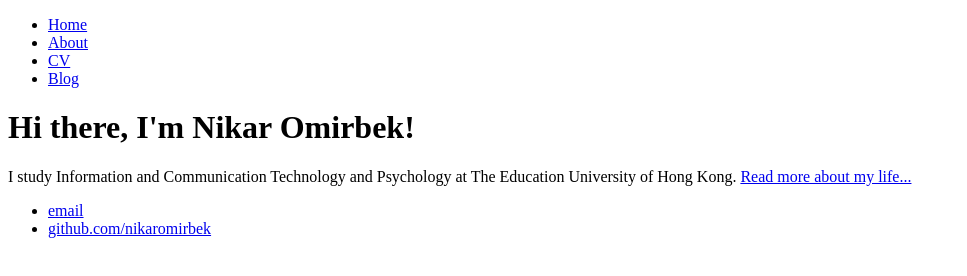
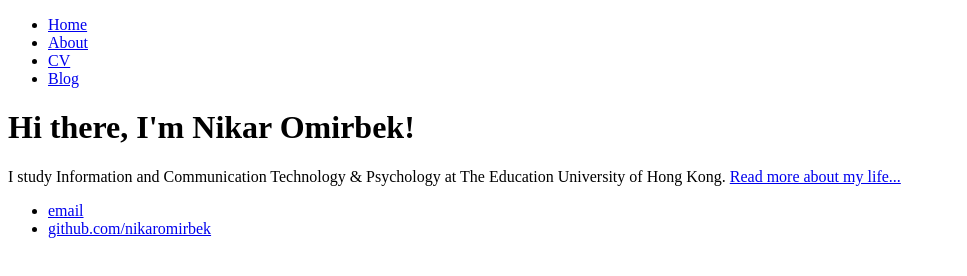
Before and after one commit to nikaraa/nikaromirbek.github.io, a plain HTML site: page index.html in a window 1280 px wide. Shown: the whole page, without its empty margins (0-967 px from the left). Drawn offline with Linux system fonts and the light colour scheme.

Commit message:
Update index.html
Build the initial home page

```diff
--- a/index.html
+++ b/index.html
@@ -15,7 +15,7 @@
 		<div class="container">
     		<div class="blurb">
         		<h1>Hi there, I'm Nikar Omirbek!</h1>
-				<p>I study Information and Communication Technology and Psychology at The Education University of Hong Kong. <a href="/about">Read more about my life...</a></p>
+				<p>I study Information and Communication Technology & Psychology at The Education University of Hong Kong. <a href="/about">Read more about my life...</a></p>
     		</div><!-- /.blurb -->
 		</div><!-- /.container -->
 		<footer>
```
